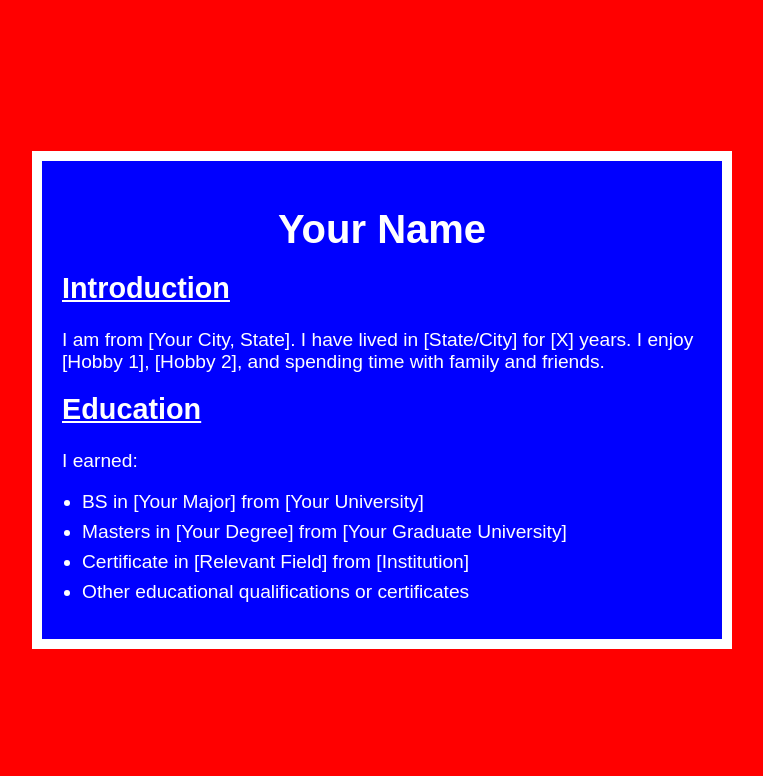
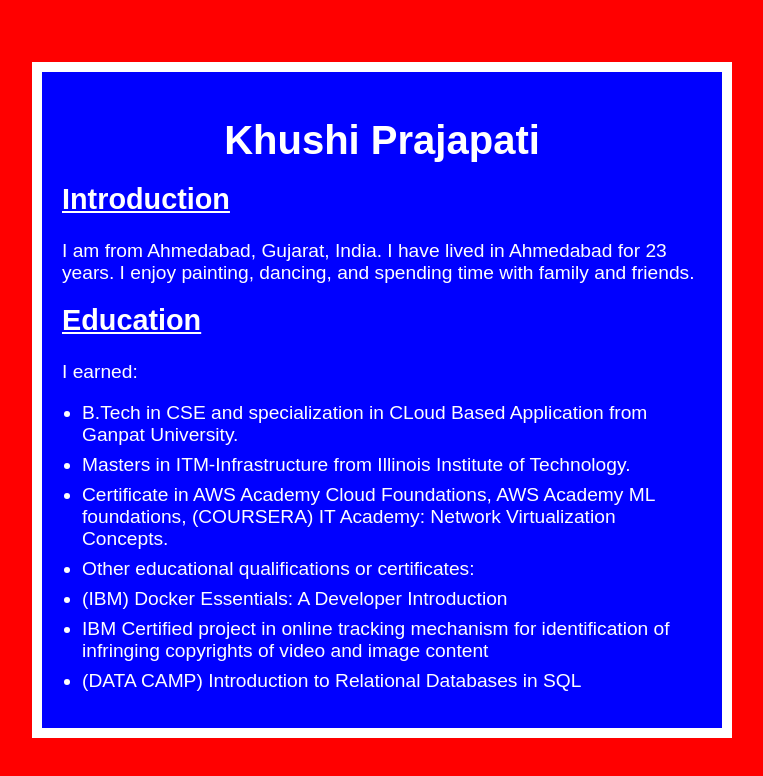
Before and after one commit to khushiprajapati3108/khushiprajapati3108.github.io, a plain HTML site: page index.html in a window 1280 px wide. Shown: the whole page, without its empty margins (258-1021 px from the left). Drawn offline with Linux system fonts and the light colour scheme.

Commit message:
Updated index.html

```diff
--- a/index.html
+++ b/index.html
@@ -8,13 +8,13 @@
 </head>
 <body>
     <div class="container">
-        <h1>Your Name</h1>
+        <h1>Khushi Prajapati</h1>
 
         <section>
             <h2>Introduction</h2>
             <p>
-                I am from [Your City, State]. I have lived in [State/City] for [X] years.
-                I enjoy [Hobby 1], [Hobby 2], and spending time with family and friends.
+                I am from Ahmedabad, Gujarat, India. I have lived in Ahmedabad for 23 years.
+                I enjoy painting, dancing, and spending time with family and friends.
             </p>
         </section>
 
@@ -22,10 +22,13 @@
             <h2>Education</h2>
             <p>I earned:</p>
             <ul>
-                <li>BS in [Your Major] from [Your University]</li>
-                <li>Masters in [Your Degree] from [Your Graduate University]</li>
-                <li>Certificate in [Relevant Field] from [Institution]</li>
-                <li>Other educational qualifications or certificates</li>
+                <li>B.Tech in CSE and specialization in CLoud Based Application from Ganpat University.</li>
+                <li>Masters in ITM-Infrastructure from Illinois Institute of Technology.</li>
+                <li>Certificate in AWS Academy Cloud Foundations, AWS Academy ML foundations, (COURSERA) IT Academy: Network Virtualization Concepts.</li>
+                <li>Other educational qualifications or certificates:</li>
+                <li>(IBM) Docker Essentials: A Developer Introduction</li>
+                <li>IBM Certified project in online tracking mechanism for identification of infringing copyrights of video and image content</li>
+                <li>(DATA CAMP) Introduction to Relational Databases in SQL</li>
             </ul>
         </section>
     </div>
```
